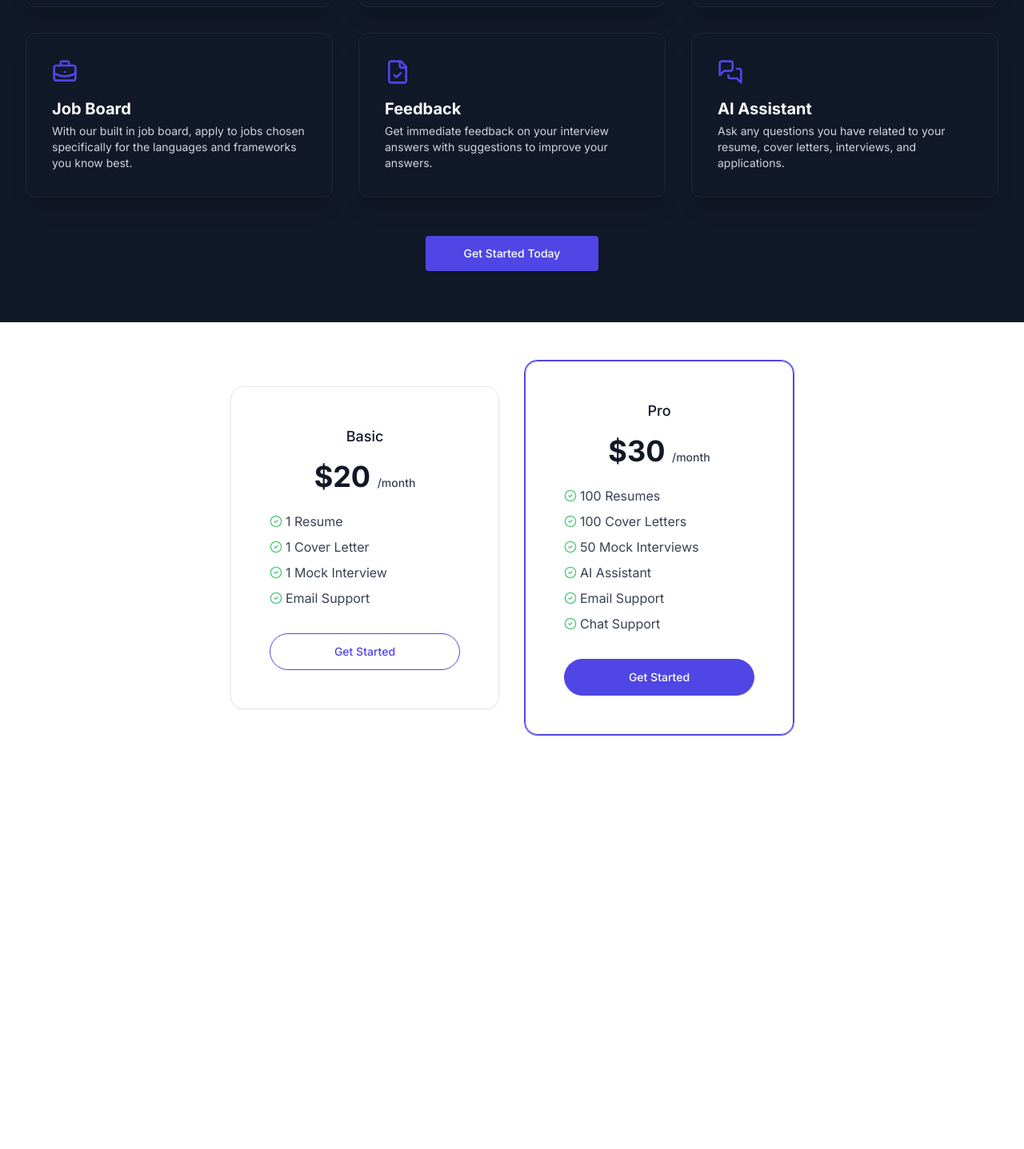
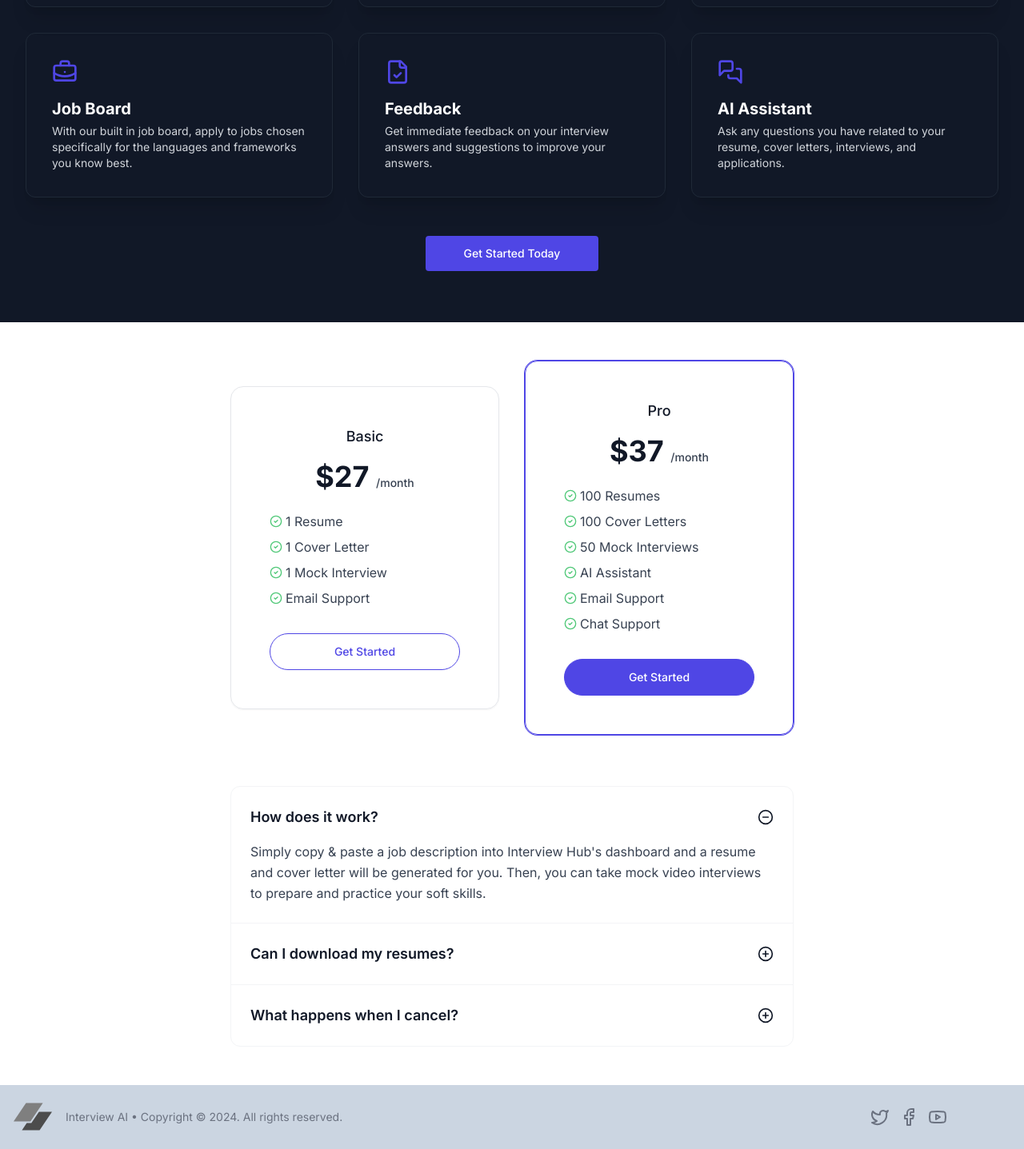
Before and after one commit to TaylorBeck/interview-ai, a Next.js app: page / in a window 1280 px wide. Shown: the part 1057-2494 px from the top of the page at 80% size. Before the commit the page ends 2024 px from the top, so only its background shows below. Built offline with nearby package versions, Linux system fonts and the light colour scheme.

Commit message:
Update landing page

```diff
--- a/app/page.jsx
+++ b/app/page.jsx
@@ -8,8 +8,12 @@ import {
   ScrollText,
   Webcam,
   BriefcaseBusiness,
-  CircleCheck
+  CircleCheck,
+  CirclePlus,
+  CircleMinus
 } from 'lucide-react';
+
+import Footer from '@/components/ui/Footer';
 
 export default function Home() {
   return (
@@ -38,7 +42,7 @@ export default function Home() {
             <h2 className="text-3xl font-bold sm:text-4xl">Tired of getting ghosted?</h2>
 
             <p className="mt-4 text-gray-300">
-              Use AI to generate resumes that pass Applicant Tracking Systems that recruiters are using to filter you out.
+              Over 75% of resumes get rejected by Applicant Tracking Systems. Our resumes are designed to pass these.
             </p>
           </div>
 
@@ -52,7 +56,7 @@ export default function Home() {
               <h2 className="mt-4 text-xl font-bold text-white">Resumes</h2>
 
               <p className="mt-1 text-sm text-gray-300">
-                Based on recruiter feedback, we quickly generate 5 different resumes geared specifically for the job you're applying to.
+                Based on recruiter feedback, we quickly generate different resumes geared specifically for the job you're applying to.
               </p>
             </a>
 
@@ -104,7 +108,7 @@ export default function Home() {
               <h2 className="mt-4 text-xl font-bold text-white">Feedback</h2>
 
               <p className="mt-1 text-sm text-gray-300">
-                Get immediate feedback on your interview answers with suggestions to improve your answers.
+                Get immediate feedback on your interview answers and suggestions to improve your answers.
               </p>
             </a>
 
@@ -145,7 +149,7 @@ export default function Home() {
               </h2>
 
               <p className="mt-2 sm:mt-4">
-                <strong className="text-3xl font-bold text-gray-900 sm:text-4xl">$30 </strong>
+                <strong className="text-3xl font-bold text-gray-900 sm:text-4xl">$37 </strong>
                 <span className="text-sm font-medium text-gray-700">/month</span>
               </p>
             </div>
@@ -193,7 +197,7 @@ export default function Home() {
               </h2>
 
               <p className="mt-2 sm:mt-4">
-                <strong className="text-3xl font-bold text-gray-900 sm:text-4xl">$20 </strong>
+                <strong className="text-3xl font-bold text-gray-900 sm:text-4xl">$27 </strong>
                 <span className="text-sm font-medium text-gray-700">/month</span>
               </p>
             </div>
@@ -225,7 +229,51 @@ export default function Home() {
             </a>
           </div>
         </div>
+
+        {/* Frequently Asked Questions */}
+        <div className="divide-y divide-gray-100 rounded-xl border border-gray-100 bg-white mt-16">
+          <details className="group p-6 [&_summary::-webkit-details-marker]:hidden" open>
+            <summary className="flex cursor-pointer items-center justify-between gap-1.5 text-gray-900">
+              <h2 className="text-lg font-semibold">How does it work?</h2>
+              <span className="relative h-5 w-5 shrink-0">
+                <CirclePlus className="absolute inset-0 h-5 w-5 opacity-100 transition-opacity duration-200 group-open:opacity-0" />
+                <CircleMinus className="absolute inset-0 h-5 w-5 opacity-0 transition-opacity duration-200 group-open:opacity-100" />
+              </span>
+            </summary>
+            <p className="mt-4 leading-relaxed text-gray-700">
+              Simply copy & paste a job description into Interview Hub's dashboard and a resume and cover letter will be generated for you. Then, you can take mock video interviews to prepare and practice your soft skills.
+            </p>
+          </details>
+
+          <details className="group p-6 [&_summary::-webkit-details-marker]:hidden">
+            <summary className="flex cursor-pointer items-center justify-between gap-1.5 text-gray-900">
+              <h2 className="text-lg font-semibold">Can I download my resumes?</h2>
+              <span className="relative h-5 w-5 shrink-0">
+                <CirclePlus className="absolute inset-0 h-5 w-5 opacity-100 transition-opacity duration-200 group-open:opacity-0" />
+                <CircleMinus className="absolute inset-0 h-5 w-5 opacity-0 transition-opacity duration-200 group-open:opacity-100" />
+              </span>
+            </summary>
+            <p className="mt-4 leading-relaxed text-gray-700">
+            Yes, you can download your resumes anytime after saving them and export them as .docx and .pdf formats. We recommend mass applying with the .docx file and only using .pdf when sending your resume directly to recruiters in a direct message.
+            </p>
+          </details>
+
+          <details className="group p-6 [&_summary::-webkit-details-marker]:hidden">
+            <summary className="flex cursor-pointer items-center justify-between gap-1.5 text-gray-900">
+              <h2 className="text-lg font-semibold">What happens when I cancel?</h2>
+              <span className="relative h-5 w-5 shrink-0">
+                <CirclePlus className="absolute inset-0 h-5 w-5 opacity-100 transition-opacity duration-200 group-open:opacity-0" />
+                <CircleMinus className="absolute inset-0 h-5 w-5 opacity-0 transition-opacity duration-200 group-open:opacity-100" />
+              </span>
+            </summary>
+            <p className="mt-4 leading-relaxed text-gray-700">
+              When you cancel your membership, you can export all of your resumes and cover letters. After canceling, all of your data will be <span className="font-medium text-red-600">permanently deleted</span>.
+            </p>
+          </details>
+        </div>
       </div>
+
+      <Footer />
       <ChatWidget />
     </>
   );
--- a/components/ui/Footer.jsx
+++ b/components/ui/Footer.jsx
@@ -19,7 +19,7 @@ function Footer() {
             Interview AI • Copyright &copy; 2024. All rights reserved.
           </p>
         </div>
-        <div className="flex gap-3">
+        <div className="flex gap-3 mr-20">
           <Twitter className={iconStyles} />
           <Facebook className={iconStyles} />
           <Youtube className={iconStyles} />
```
